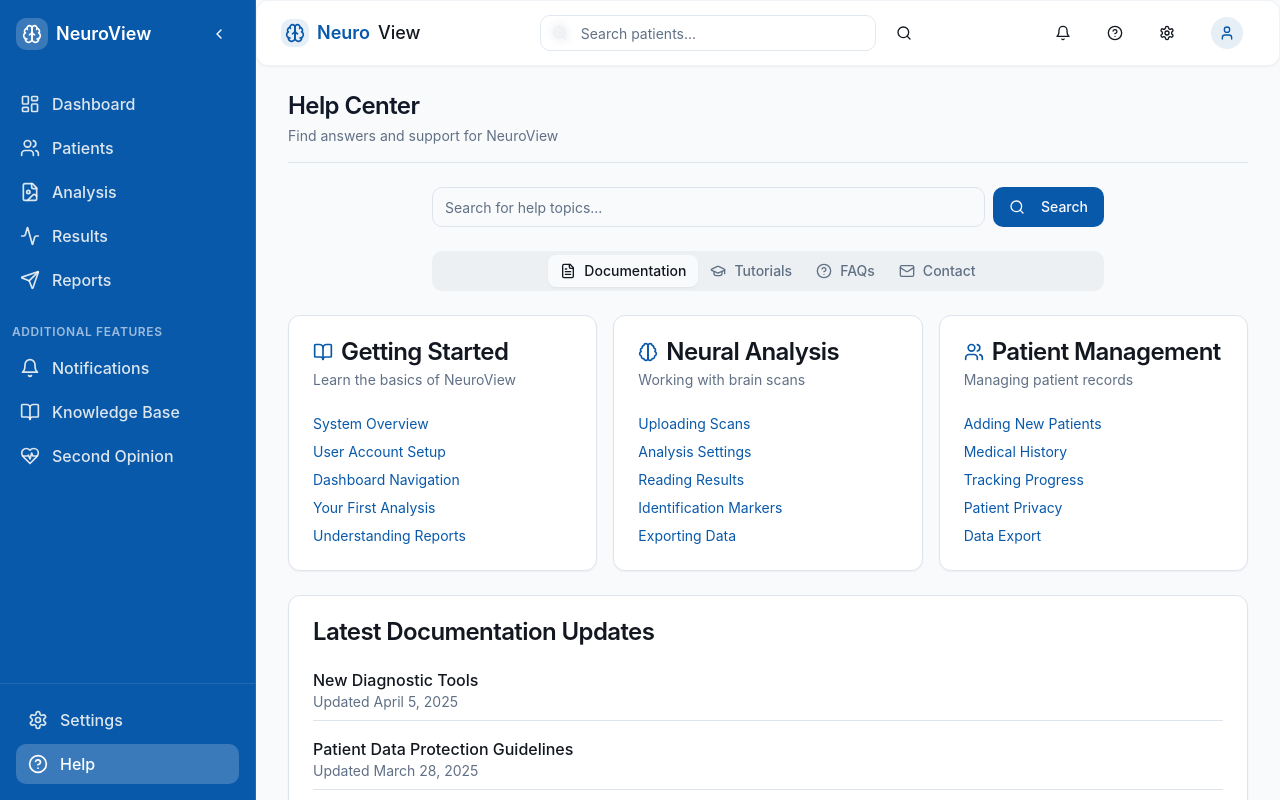
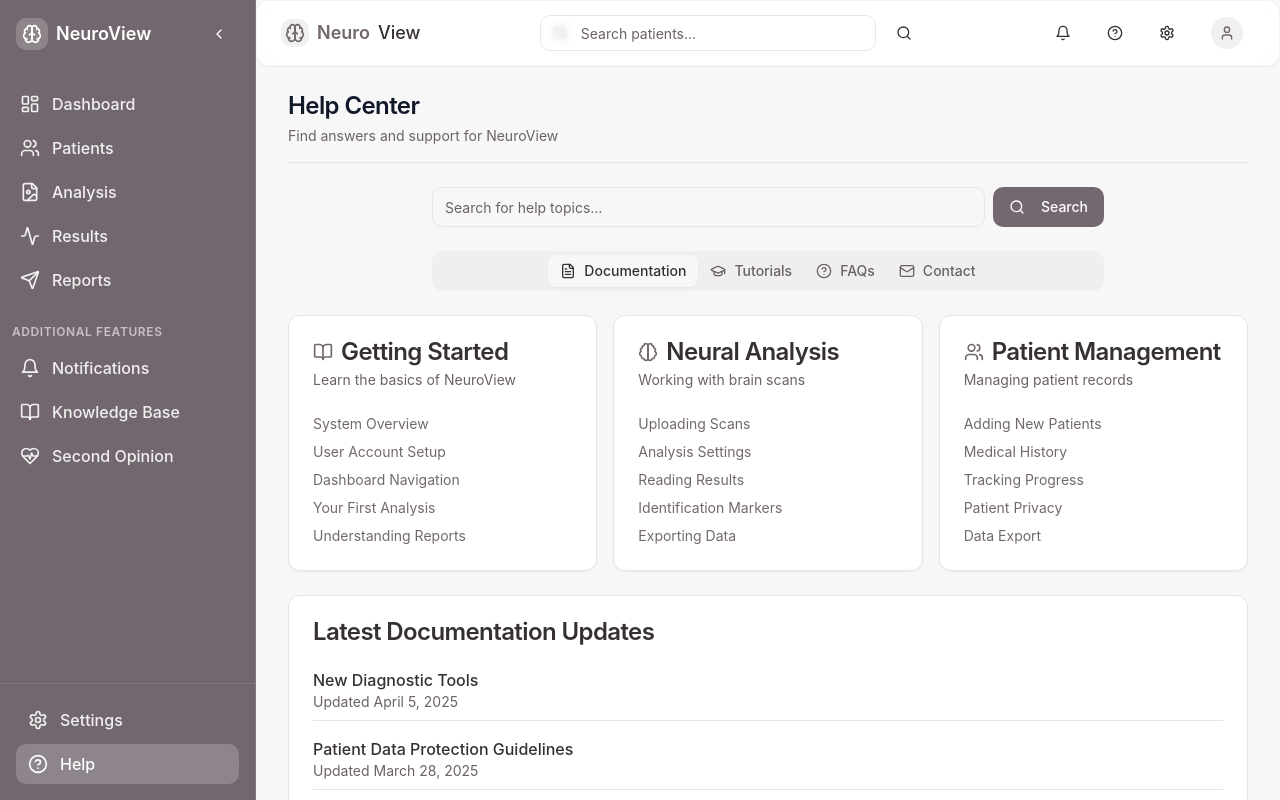
Before and after one commit to phrnb/retina-insight-hub, a React (Vite) app: page /help in a window 1280 px wide. Built offline with nearby package versions, Linux system fonts and the light colour scheme.

Commit message:
Refactor: Update color palette
Update the color palette in src/index.css and tailwind.config.ts to use more modern colors.

```diff
--- a/src/components/dashboard/StatCard.tsx
+++ b/src/components/dashboard/StatCard.tsx
@@ -25,7 +25,7 @@ export function StatCard({ title, value, icon, description, helpContent, trend }
             {helpContent && <ContextualHelp content={helpContent} size="sm" />}
           </div>
         </CardTitle>
-        <div className="h-8 w-8 rounded-md bg-medical-100 p-1.5 text-medical-500">
+        <div className="h-8 w-8 rounded-md bg-palette-stone/30 p-1.5 text-palette-mauve">
           {icon}
         </div>
       </CardHeader>
--- a/src/components/layout/Header.tsx
+++ b/src/components/layout/Header.tsx
@@ -50,14 +50,14 @@ export function Header() {
   };
 
   return (
-    <header className="sticky top-0 z-30 w-full bg-white/90 dark:bg-palette-navy/90 border-b border-slate-200/50 dark:border-slate-700/50 px-4 py-3 sm:px-6 medical-glass shadow-sm">
+    <header className="sticky top-0 z-30 w-full bg-white/90 dark:bg-palette-charcoal/90 border-b border-slate-200/50 dark:border-slate-700/50 px-4 py-3 sm:px-6 medical-glass shadow-sm">
       <div className="flex h-full items-center justify-between">
         <div className="flex items-center space-x-2">
           <div className="flex items-center space-x-2">
-            <div className="p-1 rounded-md bg-primary/10">
-              <Brain className="h-5 w-5 text-primary" />
+            <div className="p-1 rounded-md bg-palette-mauve/10">
+              <Brain className="h-5 w-5 text-palette-mauve" />
             </div>
-            <div className="font-semibold text-lg text-primary">Neuro</div>
+            <div className="font-semibold text-lg text-palette-mauve">Neuro</div>
             <div className="font-medium text-lg">View</div>
           </div>
         </div>
@@ -68,26 +68,26 @@ export function Header() {
             <Input
               type="search"
               placeholder="Search patients..."
-              className="h-9 pl-10 pr-4 border-slate-200 dark:border-slate-700 focus-visible:ring-primary bg-white/50 dark:bg-slate-800/50 backdrop-blur-sm"
+              className="h-9 pl-10 pr-4 border-slate-200 dark:border-slate-700 focus-visible:ring-palette-mauve bg-white/50 dark:bg-palette-charcoal/50 backdrop-blur-sm"
               value={searchQuery}
               onChange={(e) => setSearchQuery(e.target.value)}
             />
           </div>
-          <Button type="submit" size="sm" variant="ghost" className="hover:bg-primary/10">
+          <Button type="submit" size="sm" variant="ghost" className="hover:bg-palette-mauve/10">
             <Search className="h-4 w-4" />
           </Button>
         </form>
 
         <div className="flex items-center space-x-1 sm:space-x-3">
-          <Button variant="ghost" size="icon" onClick={handleNotificationClick} className="hover:bg-primary/10 rounded-full">
+          <Button variant="ghost" size="icon" onClick={handleNotificationClick} className="hover:bg-palette-mauve/10 rounded-full">
             <Bell className="h-5 w-5" />
           </Button>
 
-          <Button variant="ghost" size="icon" onClick={handleHelpClick} className="hover:bg-primary/10 rounded-full">
+          <Button variant="ghost" size="icon" onClick={handleHelpClick} className="hover:bg-palette-mauve/10 rounded-full">
             <HelpCircle className="h-5 w-5" />
           </Button>
 
-          <Button variant="ghost" size="icon" onClick={() => navigate('/settings')} className="hover:bg-primary/10 rounded-full">
+          <Button variant="ghost" size="icon" onClick={() => navigate('/settings')} className="hover:bg-palette-mauve/10 rounded-full">
             <Settings className="h-5 w-5" />
           </Button>
 
@@ -95,19 +95,19 @@ export function Header() {
             <DropdownMenuTrigger asChild>
               <Button variant="ghost" size="sm" className="relative h-8 rounded-full ml-2">
                 <span className="sr-only">User menu</span>
-                <div className="flex items-center justify-center h-8 w-8 rounded-full bg-primary/10 text-primary">
+                <div className="flex items-center justify-center h-8 w-8 rounded-full bg-palette-mauve/10 text-palette-mauve">
                   <User className="h-4 w-4" />
                 </div>
               </Button>
             </DropdownMenuTrigger>
-            <DropdownMenuContent align="end" className="w-56 bg-white/90 dark:bg-slate-800/90 backdrop-blur-md border-slate-200 dark:border-slate-700 shadow-lg animation-fade-in">
+            <DropdownMenuContent align="end" className="w-56 bg-white/90 dark:bg-palette-charcoal/90 backdrop-blur-md border-slate-200 dark:border-slate-700 shadow-lg animation-fade-in">
               <DropdownMenuLabel>My Account</DropdownMenuLabel>
               <DropdownMenuSeparator />
-              <DropdownMenuItem onClick={() => navigate('/settings')} className="cursor-pointer hover:bg-primary/10">Profile</DropdownMenuItem>
-              <DropdownMenuItem onClick={() => navigate('/settings')} className="cursor-pointer hover:bg-primary/10">Settings</DropdownMenuItem>
-              <DropdownMenuItem onClick={() => navigate('/settings')} className="cursor-pointer hover:bg-primary/10">Activity Log</DropdownMenuItem>
+              <DropdownMenuItem onClick={() => navigate('/settings')} className="cursor-pointer hover:bg-palette-mauve/10">Profile</DropdownMenuItem>
+              <DropdownMenuItem onClick={() => navigate('/settings')} className="cursor-pointer hover:bg-palette-mauve/10">Settings</DropdownMenuItem>
+              <DropdownMenuItem onClick={() => navigate('/settings')} className="cursor-pointer hover:bg-palette-mauve/10">Activity Log</DropdownMenuItem>
               <DropdownMenuSeparator />
-              <DropdownMenuItem onClick={handleLogout} className="cursor-pointer hover:bg-primary/10">Logout</DropdownMenuItem>
+              <DropdownMenuItem onClick={handleLogout} className="cursor-pointer hover:bg-palette-mauve/10">Logout</DropdownMenuItem>
             </DropdownMenuContent>
           </DropdownMenu>
         </div>
--- a/src/components/layout/MainLayout.tsx
+++ b/src/components/layout/MainLayout.tsx
@@ -11,7 +11,7 @@ interface MainLayoutProps {
 
 export function MainLayout({ children }: MainLayoutProps) {
   return (
-    <div className="flex h-screen w-full overflow-hidden bg-background dark:bg-gradient-to-br dark:from-slate-900 dark:to-palette-navy">
+    <div className="flex h-screen w-full overflow-hidden bg-background dark:bg-gradient-to-br dark:from-palette-charcoal dark:to-palette-brown">
       {/* Optional subtle background pattern */}
       <div className="absolute inset-0 bg-grid-slate-100 dark:bg-grid-slate-800 bg-[length:20px_20px] opacity-[0.03] pointer-events-none"></div>
 
--- a/src/components/layout/Sidebar.tsx
+++ b/src/components/layout/Sidebar.tsx
@@ -48,7 +48,7 @@ function SidebarItem({ icon: Icon, label, to, isActive, isCollapsed }: SidebarIt
           </Link>
         </TooltipTrigger>
         {isCollapsed && (
-          <TooltipContent side="right" className="bg-white/90 dark:bg-slate-800/90 backdrop-blur-md">
+          <TooltipContent side="right" className="bg-white/90 dark:bg-palette-charcoal/90 backdrop-blur-md">
             <p>{label}</p>
           </TooltipContent>
         )}
@@ -78,7 +78,7 @@ export function Sidebar() {
   return (
     <div
       className={cn(
-        "bg-primary relative h-screen flex flex-col border-r border-white/10 transition-all duration-300 ease-in-out",
+        "bg-palette-mauve relative h-screen flex flex-col border-r border-white/10 transition-all duration-300 ease-in-out",
         isCollapsed ? "w-16" : "w-64"
       )}
     >
--- a/src/index.css
+++ b/src/index.css
@@ -1,86 +1,87 @@
+
 @tailwind base;
 @tailwind components;
 @tailwind utilities;
 
 @layer base {
   :root {
-    --background: 210 20% 98%;
-    --foreground: 215 25% 10%;
+    --background: 310 5% 97%;
+    --foreground: 320 5% 20%;
 
     --card: 0 0% 100%;
-    --card-foreground: 215 25% 10%;
+    --card-foreground: 320 5% 20%;
 
     --popover: 0 0% 100%;
-    --popover-foreground: 215 25% 10%;
+    --popover-foreground: 320 5% 20%;
 
-    --primary: 210 90% 35%;
-    --primary-foreground: 210 40% 98%;
+    --primary: 316 5% 43%;
+    --primary-foreground: 0 0% 100%;
 
-    --secondary: 205 70% 75%;
-    --secondary-foreground: 210 40% 15%;
+    --secondary: 310 5% 90%;
+    --secondary-foreground: 320 5% 30%;
 
-    --muted: 210 20% 94%;
-    --muted-foreground: 215 16% 45%;
+    --muted: 310 5% 94%;
+    --muted-foreground: 320 5% 40%;
 
-    --accent: 200 60% 92%;
-    --accent-foreground: 210 80% 30%;
+    --accent: 10 10% 85%;
+    --accent-foreground: 20 20% 25%;
 
     --destructive: 0 84.2% 60.2%;
-    --destructive-foreground: 210 40% 98%;
+    --destructive-foreground: 0 0% 98%;
 
-    --border: 214.3 31.8% 90%;
-    --input: 214.3 31.8% 90%;
-    --ring: 210 90% 35%;
+    --border: 310 5% 90%;
+    --input: 310 5% 90%;
+    --ring: 316 5% 43%;
 
     --radius: 0.75rem;
 
-    --sidebar-background: 210 90% 35%;
-    --sidebar-foreground: 210 5.3% 96%;
-    --sidebar-primary: 210 5.9% 100%;
-    --sidebar-primary-foreground: 210 90% 35%;
-    --sidebar-accent: 210 70% 30%;
-    --sidebar-accent-foreground: 210 5.9% 100%;
-    --sidebar-border: 210 60% 45%;
-    --sidebar-ring: 210 90% 35%;
+    --sidebar-background: 316 5% 43%;
+    --sidebar-foreground: 0 0% 100%;
+    --sidebar-primary: 0 0% 100%;
+    --sidebar-primary-foreground: 316 5% 43%;
+    --sidebar-accent: 320 10% 35%;
+    --sidebar-accent-foreground: 0 0% 100%;
+    --sidebar-border: 315 8% 50%;
+    --sidebar-ring: 316 5% 43%;
   }
 
   .dark {
-    --background: 215 25% 15%;
-    --foreground: 210 40% 98%;
+    --background: 320 10% 20%;
+    --foreground: 310 5% 95%;
 
-    --card: 215 25% 15%;
-    --card-foreground: 210 40% 98%;
+    --card: 320 10% 20%;
+    --card-foreground: 310 5% 95%;
 
-    --popover: 215 25% 15%;
-    --popover-foreground: 210 40% 98%;
+    --popover: 320 10% 20%;
+    --popover-foreground: 310 5% 95%;
 
-    --primary: 210 90% 50%;
-    --primary-foreground: 210 40% 98%;
+    --primary: 316 5% 60%;
+    --primary-foreground: 0 0% 100%;
 
-    --secondary: 205 70% 35%;
-    --secondary-foreground: 210 40% 98%;
+    --secondary: 320 5% 30%;
+    --secondary-foreground: 310 5% 95%;
 
-    --muted: 215 25% 25%;
-    --muted-foreground: 215 20.2% 65.1%;
+    --muted: 320 10% 25%;
+    --muted-foreground: 310 5% 70%;
 
-    --accent: 215 25% 25%;
-    --accent-foreground: 210 40% 98%;
+    --accent: 320 10% 25%;
+    --accent-foreground: 310 5% 95%;
 
     --destructive: 0 62.8% 30.6%;
-    --destructive-foreground: 210 40% 98%;
+    --destructive-foreground: 310 5% 95%;
 
-    --border: 215 25% 25%;
-    --input: 215 25% 25%;
-    --ring: 210 90% 50%;
+    --border: 320 10% 25%;
+    --input: 320 10% 25%;
+    --ring: 316 5% 60%;
 
-    --sidebar-background: 215 25% 15%;
-    --sidebar-foreground: 210 4.8% 95.9%;
-    --sidebar-primary: 210 90% 50%;
+    --sidebar-background: 220 15% 20%;
+    --sidebar-foreground: 310 4.8% 95.9%;
+    --sidebar-primary: 316 5% 60%;
     --sidebar-primary-foreground: 0 0% 100%;
-    --sidebar-accent: 215 25% 25%;
-    --sidebar-accent-foreground: 210 4.8% 95.9%;
-    --sidebar-border: 215 25% 25%;
-    --sidebar-ring: 210 90% 50%;
+    --sidebar-accent: 320 10% 25%;
+    --sidebar-accent-foreground: 310 4.8% 95.9%;
+    --sidebar-border: 320 10% 25%;
+    --sidebar-ring: 316 5% 60%;
   }
 }
 
@@ -104,7 +105,7 @@
   }
 
   .medical-glass {
-    @apply bg-white/85 dark:bg-black/20 backdrop-blur-md border border-white/30 dark:border-white/10 rounded-lg shadow-lg;
+    @apply bg-white/85 dark:bg-palette-charcoal/30 backdrop-blur-md border border-white/30 dark:border-white/10 rounded-lg shadow-lg;
   }
 
   .analysis-status {
@@ -141,7 +142,7 @@
   }
 
   .btn-gradient {
-    @apply bg-gradient-to-r from-primary to-primary/80 hover:from-primary/90 hover:to-primary/70;
+    @apply bg-gradient-to-r from-palette-mauve to-palette-dustyRose hover:from-palette-dustyRose hover:to-palette-mauve;
   }
 }
 
```
Also changed, not shown: src/App.css (+4 -4 lines), tailwind.config.ts (+17 -20 lines).
